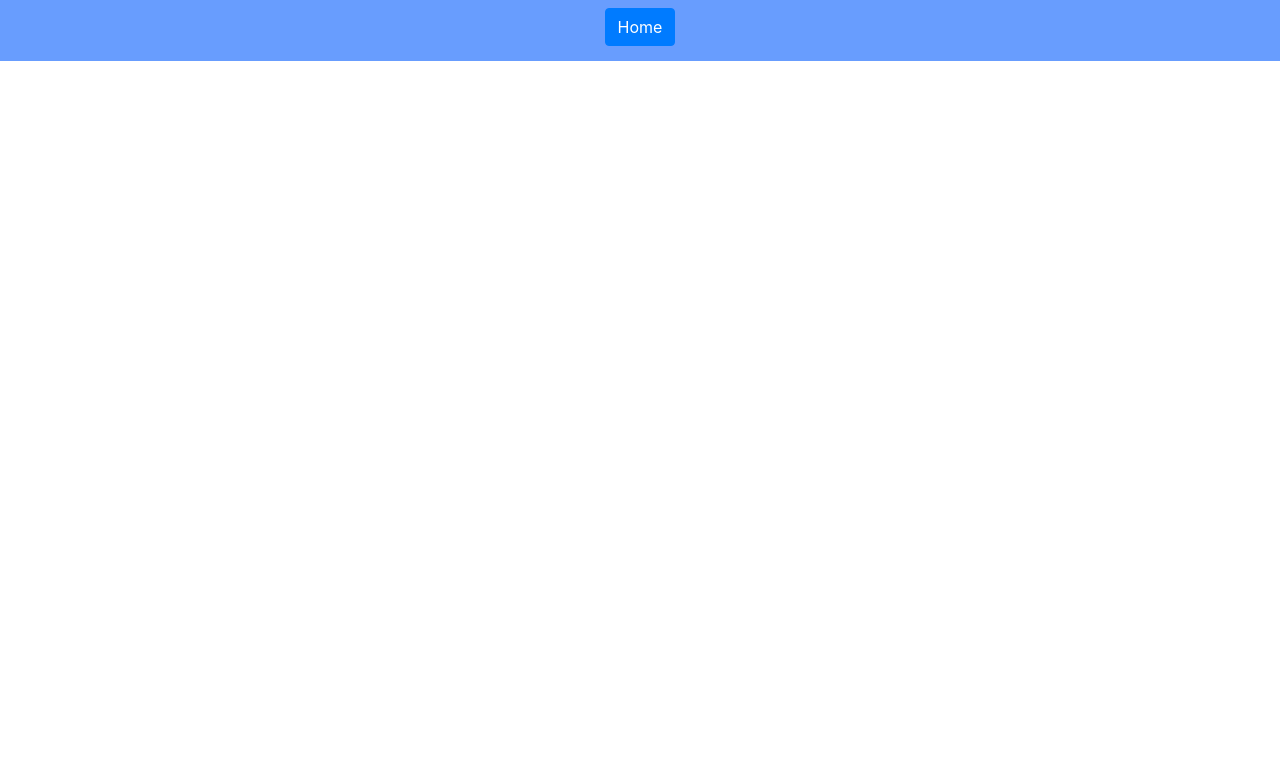
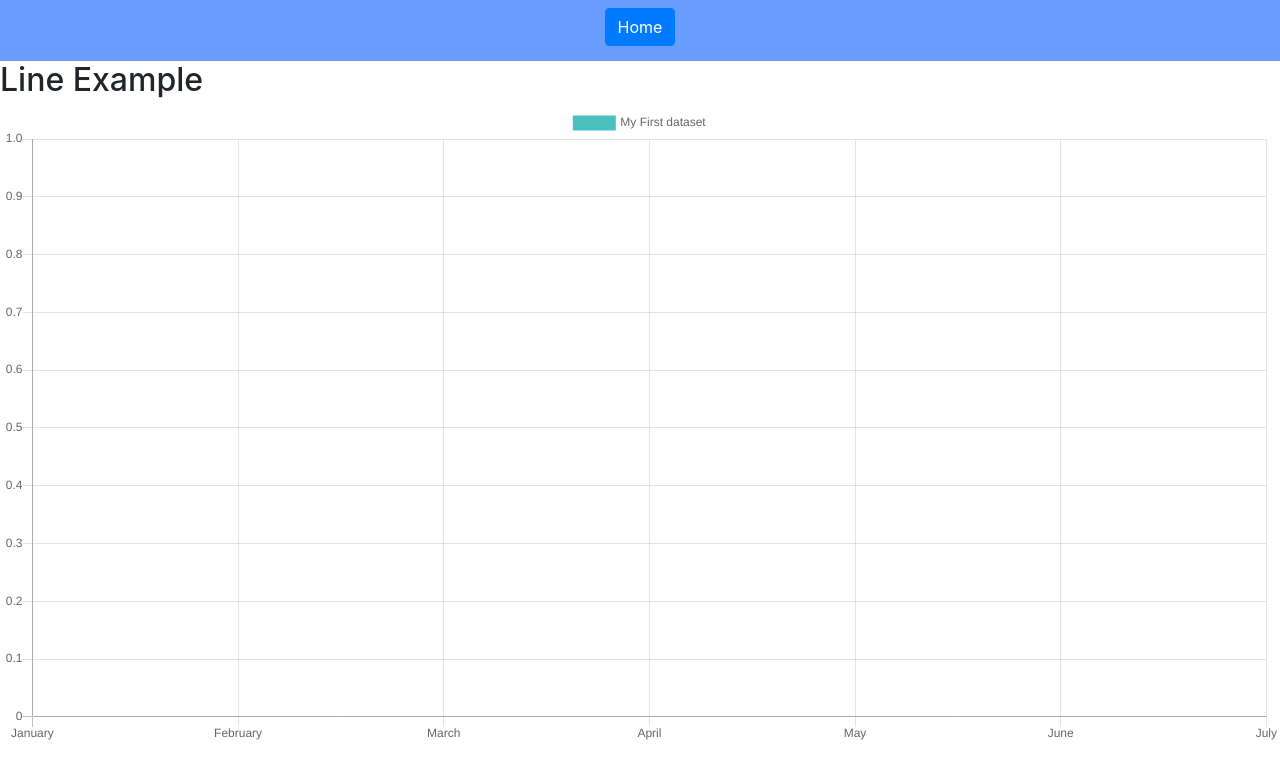
Before and after one commit to MattTimms/unihack19, a React (Create React App) app in the folder front_end/spot/: page /MoleInfo in a window 1280 px wide. Shown: the top 778 px of the page. Built offline with nearby package versions, Linux system fonts and the light colour scheme.

Commit message:
Added graph page with reactchart2 container. Pulling graph values from local storage.

```diff
--- /dev/null
+++ b/front_end/spot/src/Components/Graph.js
@@ -0,0 +1,93 @@
+import React, {Component} from 'react';
+import {Redirect} from 'react-router-dom';
+import {Line} from 'react-chartjs-2';
+
+const data = {
+    // All Values need to be from local storage!!!
+
+    labels: ['January', 'February', 'March', 'April', 'May', 'June', 'July'],
+
+    datasets: [
+
+        {
+
+            label: 'My First dataset',
+
+            fill: false,
+
+            lineTension: 0.1,
+
+            backgroundColor: 'rgba(75,192,192,0.4)',
+
+            borderColor: 'rgba(75,192,192,1)',
+
+            borderCapStyle: 'butt',
+
+            borderDash: [],
+
+            borderDashOffset: 0.0,
+
+            borderJoinStyle: 'miter',
+
+            pointBorderColor: 'rgba(75,192,192,1)',
+
+            pointBackgroundColor: '#fff',
+
+            pointBorderWidth: 1,
+
+            pointHoverRadius: 5,
+
+            pointHoverBackgroundColor: 'rgba(75,192,192,1)',
+
+            pointHoverBorderColor: 'rgba(220,220,220,1)',
+
+            pointHoverBorderWidth: 2,
+
+            pointRadius: 1,
+
+            pointHitRadius: 10,
+
+           // data: [10, 20, 30]
+            data: JSON.parse(localStorage.getItem("percentages"))
+
+        }
+
+    ]
+
+};
+
+// const alertHello = () => {
+//     //return <Redirect to='/Analytics'/>
+//     this.props.replace('/Home');
+// };
+
+class Graph extends Component {
+
+        alertHello = () => {
+    //return <Redirect to='/Analytics'/>
+    this.props.history.push('/Home')
+};
+
+
+
+    render() {
+
+        return (
+
+            <div>
+
+                <h2>Line Example</h2>
+
+                <Line data={data} onElementsClick={elems => {
+                    this.alertHello();
+                }}/>
+
+            </div>
+
+        );
+
+    }
+
+}
+
+export default Graph;
--- /dev/null
+++ b/front_end/spot/src/Pages/MoleInfo.js
@@ -0,0 +1,23 @@
+import React, { Component } from "react";
+import { Button } from "reactstrap";
+import "bootstrap/dist/css/bootstrap.min.css";
+import {Link} from "react-router-dom";
+
+class MoleInfo extends Component {
+  state = {};
+  render() {
+    return this.renderPage();
+  }
+
+  renderPage = () => {
+    return (
+      <div class="d-flex justify-content-center">
+        <Link to="Graph">
+          <Button color="primary">Analytics</Button>
+        </Link>
+      </div>
+    );
+  };
+}
+
+export default MoleInfo;
--- a/front_end/spot/src/index.js
+++ b/front_end/spot/src/index.js
@@ -13,6 +13,8 @@ import Camera from "./Pages/Camera.js";
 import Prediction from "./Pages/Prediction.js";
 //Importing Components
 import Header from "./Components/Header.js";
+import MoleInfo from "./Pages/MoleInfo";
+import Graph from "./Components/Graph";
 
 const main = (
   <Router style={{}}>
@@ -32,6 +34,7 @@ const main = (
         <Route path="/Analytics" component={Analytics} />
         <Route path="/Camera/Prediction" component={Prediction} />
         <Route path="/Camera" component={Camera} />
+        <Route path="/MoleInfo" component={Graph} />
       </Switch>
     </div>
   </Router>
```
